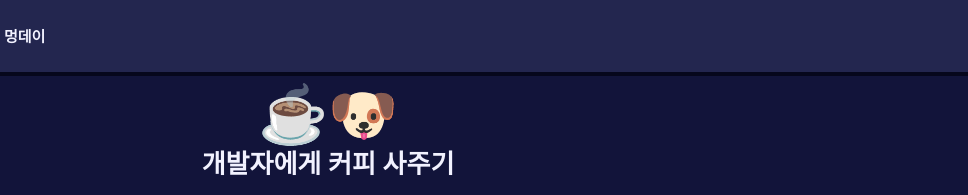
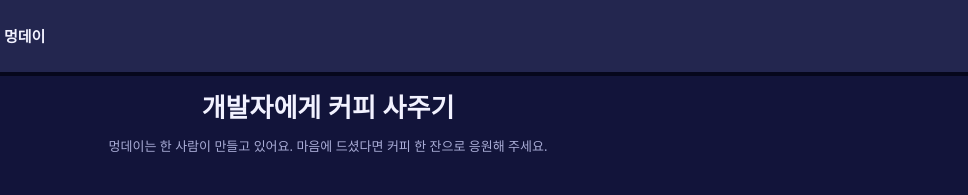
Before and after one commit to makhee/meongday-landing, a plain HTML site: page coffee.html in a window 1280 px wide. Shown: the top 195 px of the page, 312-1280 px from the left. Drawn offline with Linux system fonts and the light colour scheme.

Commit message:
Coffee page: drop the hero emoji
Co-Authored-By: Claude Opus 5.5 <noreply@anthropic.com>

```diff
--- a/coffee.html
+++ b/coffee.html
@@ -9,7 +9,6 @@
 <link rel="stylesheet" href="legal.css">
 <style>
   .hero { text-align: center; padding: 8px 0 4px; }
-  .hero .cup { font-size: 56px; line-height: 1; }
   .ways { display: grid; gap: 12px; margin: 24px 0; }
   .way { display: flex; align-items: center; gap: 12px; padding: 14px 16px; background: var(--navy); border: 3px solid var(--outline);
          color: var(--ink); text-decoration: none; font-weight: 700; box-shadow: 4px 4px 0 var(--outline); }
@@ -37,7 +36,6 @@
 
 <main class="wrap">
   <div class="hero">
-    <div class="cup" aria-hidden="true">☕🐶</div>
     <h1>개발자에게 커피 사주기</h1>
     <p class="meta">멍데이는 한 사람이 만들고 있어요. 마음에 드셨다면 커피 한 잔으로 응원해 주세요.</p>
   </div>
```
